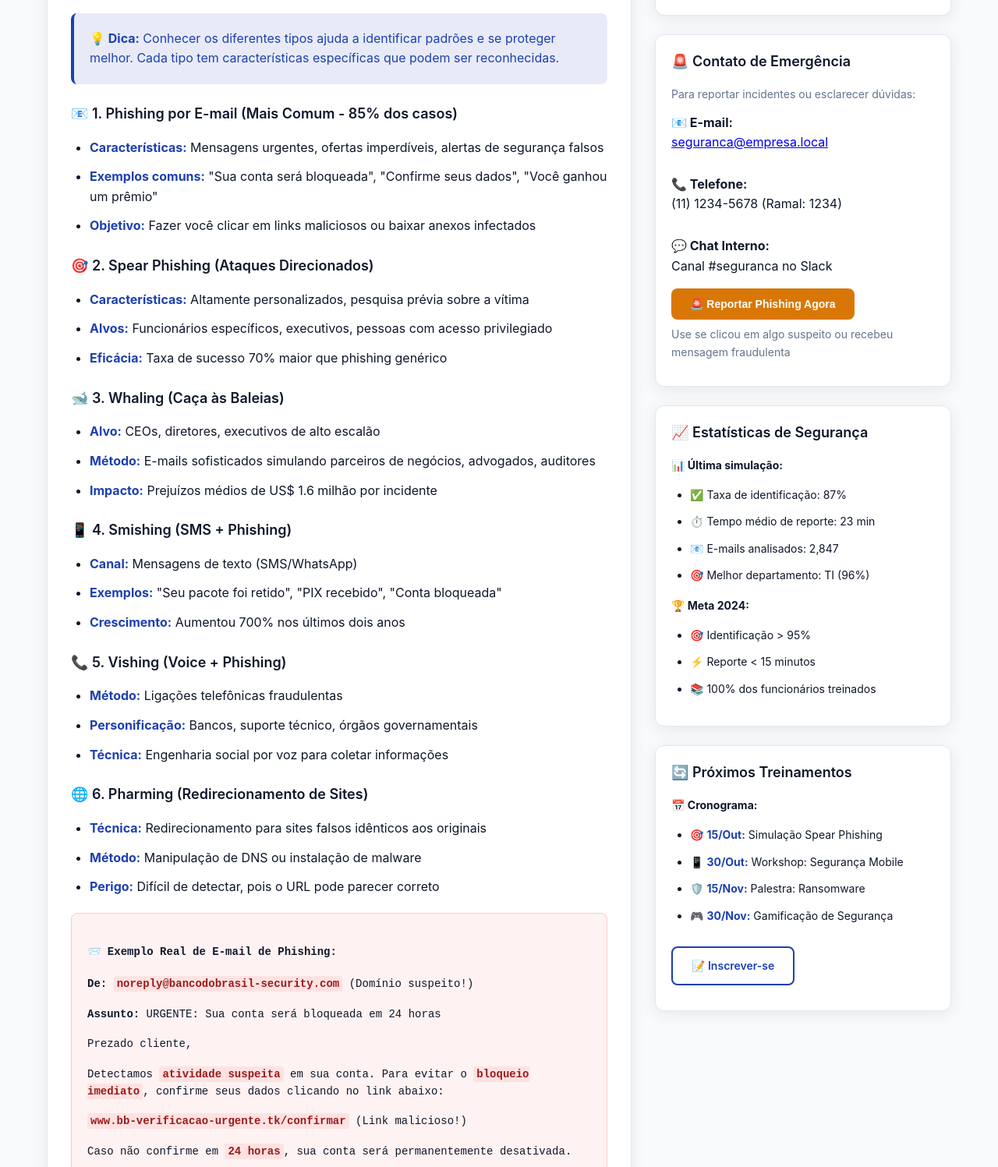
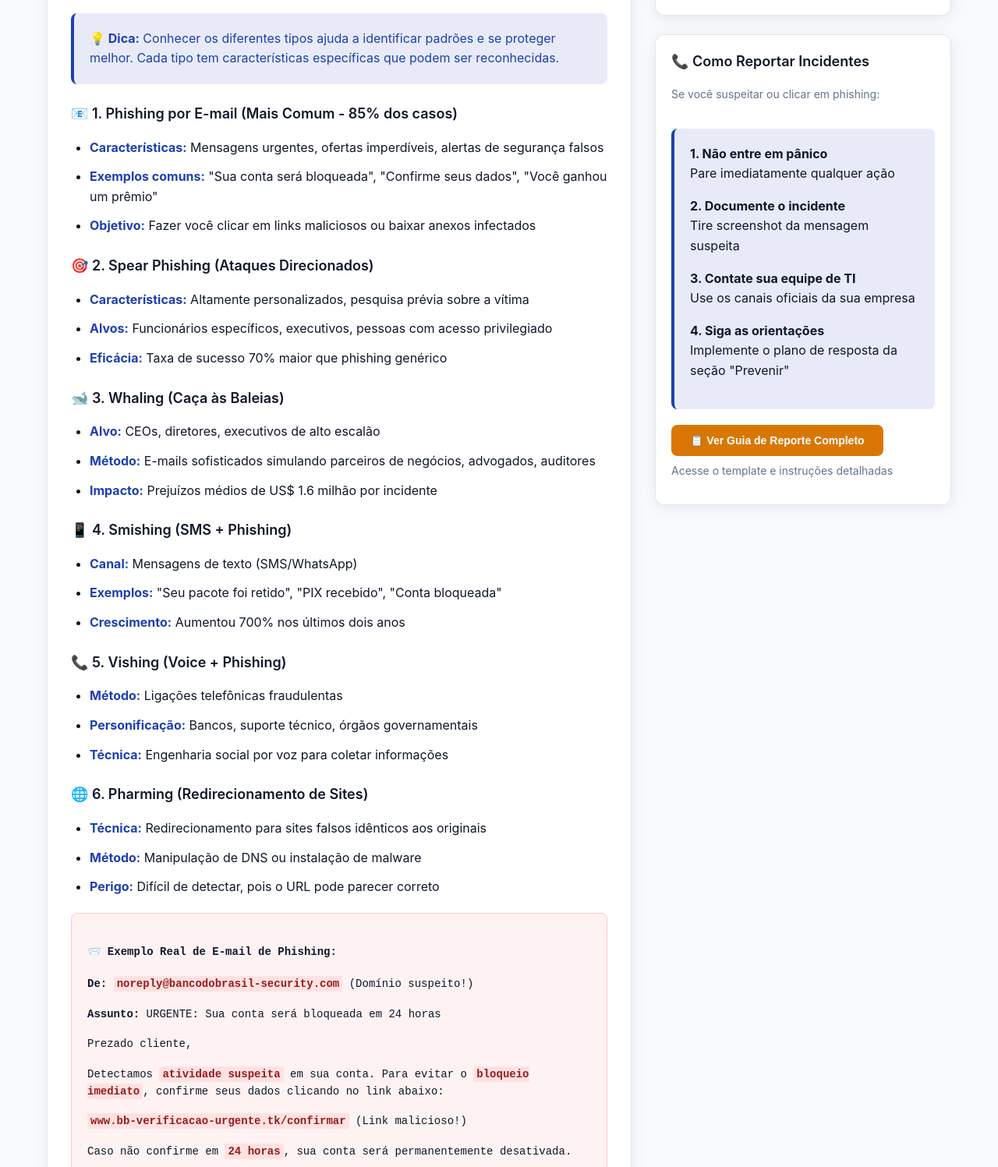
Before and after one commit to TheoStracke/pishing, a plain HTML site: page index.html in a window 1280 px wide. Shown: the part 1790-3287 px from the top of the page at 78% size. Drawn offline with Linux system fonts and the light colour scheme.

Commit message:
site de conscientização phishing 4

```diff
--- a/index.html
+++ b/index.html
@@ -1051,57 +1051,32 @@
         </div>
 
         <div class="card">
-          <h3>🚨 Contato de Emergência</h3>
-          <p class="small">Para reportar incidentes ou esclarecer dúvidas:</p>
+          <h3>📞 Como Reportar Incidentes</h3>
+          <p class="small">Se você suspeitar ou clicar em phishing:</p>
 
           <div class="quick-actions">
-            <p><strong>📧 E-mail:</strong><br><a href="mailto:seguranca@empresa.local">seguranca@empresa.local</a></p>
-            <p><strong>📞 Telefone:</strong><br>(11) 1234-5678 (Ramal: 1234)</p>
-            <p><strong>💬 Chat Interno:</strong><br>Canal #seguranca no Slack</p>
+            <div class="alert alert-info">
+              <p><strong>1. Não entre em pânico</strong><br>
+              Pare imediatamente qualquer ação</p>
+
+              <p><strong>2. Documente o incidente</strong><br>
+              Tire screenshot da mensagem suspeita</p>
+
+              <p><strong>3. Contate sua equipe de TI</strong><br>
+              Use os canais oficiais da sua empresa</p>
+
+              <p><strong>4. Siga as orientações</strong><br>
+              Implemente o plano de resposta da seção "Prevenir"</p>
+            </div>
           </div>
 
           <button class="btn btn-warning" onclick="reportPhishing()" aria-describedby="report-help">
-            🚨 Reportar Phishing Agora
+            📋 Ver Guia de Reporte Completo
           </button>
-          <p id="report-help" class="small" style="margin-top: 8px;">Use se clicou em algo suspeito ou recebeu mensagem fraudulenta</p>
+          <p id="report-help" class="small" style="margin-top: 8px;">Acesse o template e instruções detalhadas</p>
 
           <div id="report-success" class="alert alert-success success-message" style="display: none; margin-top: 16px;">
-            ✅ <strong>Reporte enviado!</strong> Nossa equipe foi notificada e entrará em contato em breve.
-          </div>
-        </div>
-
-        <div class="card">
-          <h3>📈 Estatísticas de Segurança</h3>
-          <div class="small">
-            <p><strong>📊 Última simulação:</strong></p>
-            <ul>
-              <li>✅ Taxa de identificação: 87%</li>
-              <li>⏱️ Tempo médio de reporte: 23 min</li>
-              <li>📧 E-mails analisados: 2,847</li>
-              <li>🎯 Melhor departamento: TI (96%)</li>
-            </ul>
-
-            <p style="margin-top: 16px;"><strong>🏆 Meta 2024:</strong></p>
-            <ul>
-              <li>🎯 Identificação > 95%</li>
-              <li>⚡ Reporte < 15 minutos</li>
-              <li>📚 100% dos funcionários treinados</li>
-            </ul>
-          </div>
-        </div>
-
-        <div class="card">
-          <h3>🔄 Próximos Treinamentos</h3>
-          <div class="small">
-            <p><strong>📅 Cronograma:</strong></p>
-            <ul>
-              <li>🎯 <strong>15/Out:</strong> Simulação Spear Phishing</li>
-              <li>📱 <strong>30/Out:</strong> Workshop: Segurança Mobile</li>
-              <li>🛡️ <strong>15/Nov:</strong> Palestra: Ransomware</li>
-              <li>🎮 <strong>30/Nov:</strong> Gamificação de Segurança</li>
-            </ul>
-
-            <a href="#" class="btn btn-secondary" style="margin-top: 12px;">📝 Inscrever-se</a>
+            ✅ <strong>Guia exibido!</strong> Siga as orientações da seção "Como se Proteger" para reportar adequadamente.
           </div>
         </div>
       </aside>
@@ -1121,7 +1096,7 @@
   <script>
     // Função para marcar seções como concluídas e atualizar progresso
     let completedSections = new Set();
-    const totalSections = 4; // o-que-e, tipos, identificar, prevenir, recursos
+    const totalSections = 5; // o-que-e, tipos, identificar, prevenir, recursos
 
     function markSectionComplete(sectionId) {
       completedSections.add(sectionId);
@@ -1198,20 +1173,30 @@
 
     // Função para reportar phishing
     function reportPhishing() {
-      // Simular envio de reporte
+      // Simular abertura do guia de reporte
       const successMessage = document.getElementById('report-success');
       successMessage.style.display = 'block';
 
-      // Esconder após 5 segundos
+      // Scroll para a seção de prevenção
+      const preventSection = document.getElementById('prevenir');
+      if (preventSection) {
+        setTimeout(() => {
+          preventSection.scrollIntoView({
+            behavior: 'smooth',
+            block: 'start'
+          });
+        }, 500);
+      }
+
+      // Esconder mensagem após 5 segundos
       setTimeout(() => {
         successMessage.style.display = 'none';
       }, 5000);
 
-      // Em implementação real, enviaria dados para o backend
-      console.log('Reporte de phishing enviado:', {
+      // Analytics simulado
+      console.log('Guia de reporte acessado:', {
         timestamp: new Date().toISOString(),
-        user: 'anonymized-user-id',
-        type: 'manual-report'
+        action: 'view-report-guide'
       });
     }
 
```
